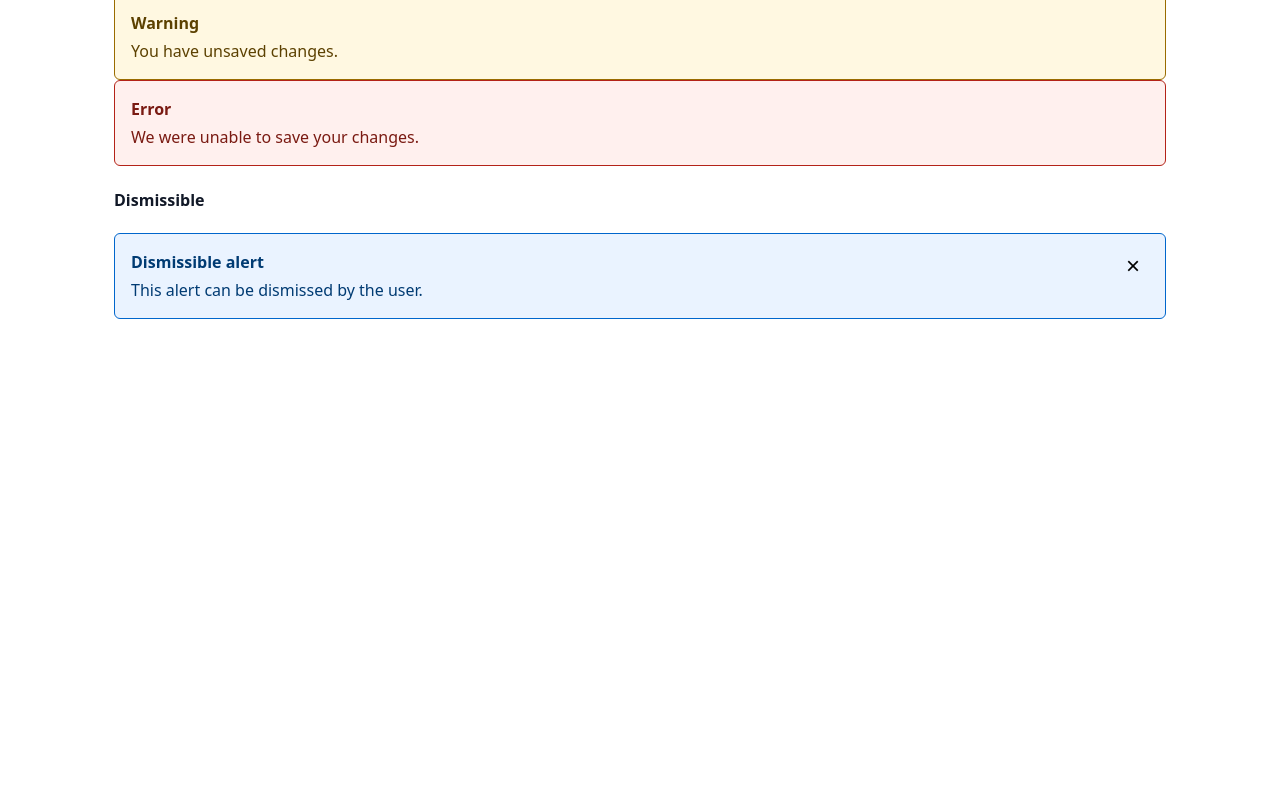
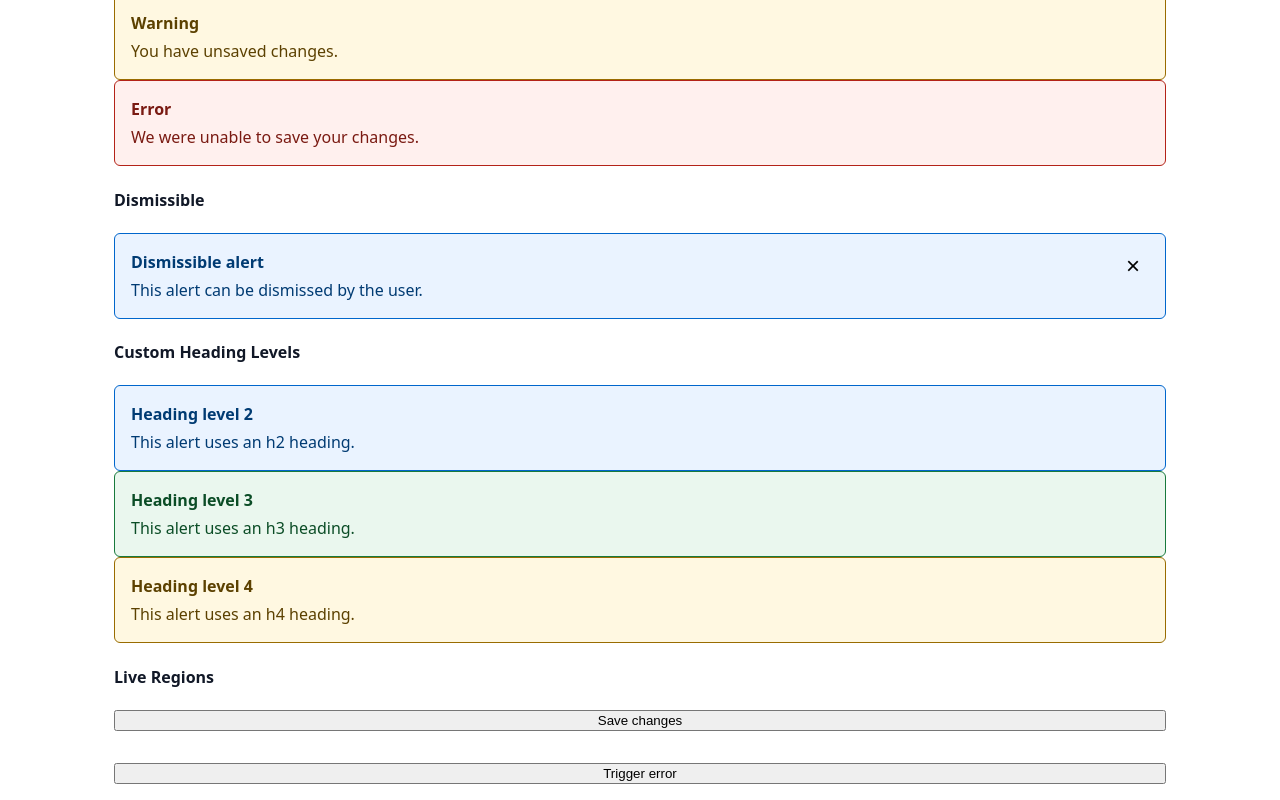
Before and after one commit to rpcorr/accessible-templates, a React (Vite) app: page /alert in a window 1280 px wide. Shown: the part 1796-2596 px from the top of the page. Before the commit the page ends 2115 px from the top, so only its background shows below. Built offline with nearby package versions, Linux system fonts and the light colour scheme.

Commit message:
feat: improve Alert accessibility

```diff
--- a/src/components/Alert/Alert.tsx
+++ b/src/components/Alert/Alert.tsx
@@ -3,28 +3,40 @@ import styles from './Alert.module.css';
 
 export type AlertVariant = 'info' | 'success' | 'warning' | 'error';
 
-interface AlertProps {
+type AlertHeadingLevel = 'h2' | 'h3' | 'h4' | 'h5' | 'h6';
+
+interface AlertBaseProps {
   variant?: AlertVariant;
   title?: string;
+  headingLevel?: AlertHeadingLevel;
   children: ReactNode;
-  dismissible?: boolean;
-  onDismiss?: () => void;
 }
+
+interface DismissibleAlertProps extends AlertBaseProps {
+  dismissible: true;
+  onDismiss: () => void;
+}
+
+interface NonDismissibleAlertProps extends AlertBaseProps {
+  dismissible?: false;
+  onDismiss?: never;
+}
+
+type AlertProps = DismissibleAlertProps | NonDismissibleAlertProps;
 
 const Alert = ({
   variant = 'info',
   title,
+  headingLevel: Heading = 'h2',
   children,
   dismissible = false,
   onDismiss,
 }: AlertProps) => {
-  const role =
-    variant === 'error' || variant === 'warning' ? 'alert' : 'status';
+  return (
+    <div className={`${styles.alert} ${styles[variant]}`}>
+      <div className={styles.content}>
+        {title && <Heading className={styles.title}>{title}</Heading>}
 
-  return (
-    <div className={`${styles.alert} ${styles[variant]}`} role={role}>
-      <div className={styles.content}>
-        {title && <h2 className={styles.title}>{title}</h2>}
         <div className={styles.message}>{children}</div>
       </div>
 
--- a/src/examples/Alert/AlertExamples.tsx
+++ b/src/examples/Alert/AlertExamples.tsx
@@ -1,6 +1,11 @@
+import { useState } from 'react';
 import { Alert } from '../../components/Alert';
 
 export const AlertExamples = () => {
+  const [showDismissibleAlert, setShowDismissibleAlert] = useState(true);
+  const [successMessage, setSuccessMessage] = useState('');
+  const [errorMessage, setErrorMessage] = useState('');
+
   return (
     <section>
       <h4>Variants</h4>
@@ -37,14 +42,76 @@ export const AlertExamples = () => {
 
       <h4>Dismissible</h4>
 
+      {showDismissibleAlert ? (
         <Alert
           variant="info"
           title="Dismissible alert"
           dismissible
-        onDismiss={() => alert('Alert dismissed')}
+          onDismiss={() => setShowDismissibleAlert(false)}
         >
           This alert can be dismissed by the user.
         </Alert>
+      ) : (
+        <button type="button" onClick={() => setShowDismissibleAlert(true)}>
+          Show alert again
+        </button>
+      )}
+
+      <h4>Custom Heading Levels</h4>
+
+      <Alert variant="info" title="Heading level 2" headingLevel="h2">
+        This alert uses an h2 heading.
+      </Alert>
+
+      <Alert variant="success" title="Heading level 3" headingLevel="h3">
+        This alert uses an h3 heading.
+      </Alert>
+
+      <Alert variant="warning" title="Heading level 4" headingLevel="h4">
+        This alert uses an h4 heading.
+      </Alert>
+
+      <h4>Live Regions</h4>
+
+      <div className="stack">
+        <button
+          type="button"
+          onClick={() =>
+            setSuccessMessage('Your changes have been saved successfully.')
+          }
+        >
+          Save changes
+        </button>
+
+        <div role="status" aria-live="polite" aria-atomic="true">
+          {successMessage && <Alert variant="success">{successMessage}</Alert>}
+        </div>
+
+        {successMessage && (
+          <button type="button" onClick={() => setSuccessMessage('')}>
+            Reset success message
+          </button>
+        )}
+
+        <button
+          type="button"
+          onClick={() =>
+            setErrorMessage('There was a problem saving your changes.')
+          }
+        >
+          Trigger error
+        </button>
+
+        <div role="alert" aria-atomic="true">
+          {errorMessage && <Alert variant="error">{errorMessage}</Alert>}
+        </div>
+
+        {errorMessage && (
+          <button type="button" onClick={() => setErrorMessage('')}>
+            Reset error message
+          </button>
+        )}
+      </div>
     </section>
   );
 };
```
Lines whose indentation alone changed are shown as unchanged.
